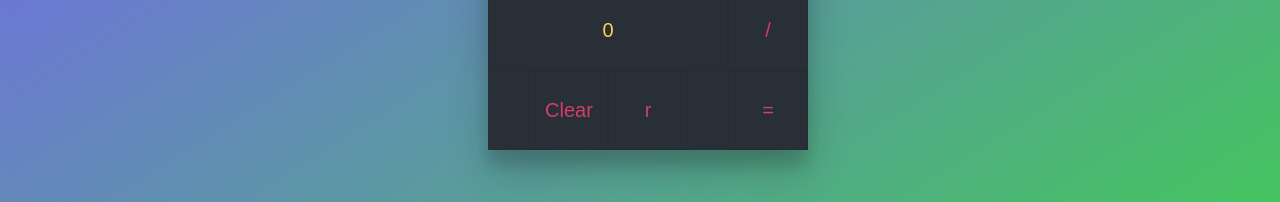
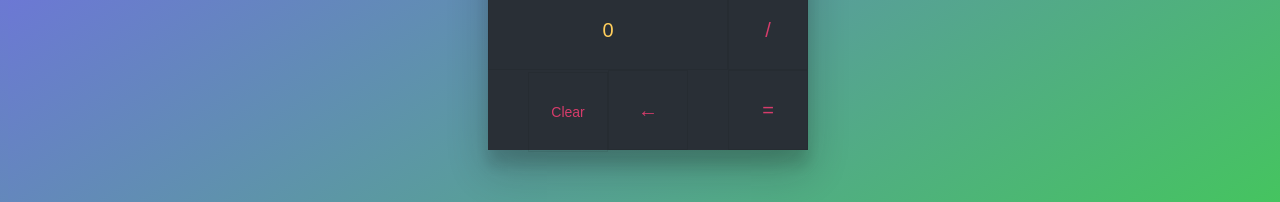
Before and after one commit to Liliaborrazas/calculator, a React (Create React App) app: page / in a window 1280 px wide. Shown: the part 376-578 px from the top of the page. Built offline with nearby package versions, Linux system fonts and the light colour scheme.

Commit message:
componente numbers

```diff
--- a/src/App.js
+++ b/src/App.js
@@ -1,8 +1,9 @@
 import React from 'react';
 import './App.css';
-import Button from './components/Button';
+import Button from './components/button/Button';
 import Functions from './components/Functions';
 import MathOperations from './components/MathOperations';
+import Numbers from './components/Numbers'
 import Result from './components/Result'
 
 const App =()=> {
@@ -11,7 +12,7 @@ const App =()=> {
       <header >
         <main className="react-calculator">Calculadora App
           <Result value={0}/>
-            <div className="numbers">
+            {/* <div className="numbers">
                <Button text={1} handleClick={ text=>{
                   console.log(`estoy dentro del handle ${text}`)
                }}/>
@@ -24,7 +25,8 @@ const App =()=> {
                 <button>8</button>
                 <button>9</button>
                 <button>0</button>
-            </div>
+            </div> */}
+            <Numbers onClickNumbers={number=>{console.log(`hice click en el : ${number}`)}}/>
             <Functions
              onContentClear={clear=>{console.log(`clear :${clear}`)}}
              onDelete={del=>{console.log(`Delete:${del}`)}}/>
--- a/src/components/Functions.js
+++ b/src/components/Functions.js
@@ -1,11 +1,11 @@
 import React from 'react';
-import Button from './Button';
+import Button from './button/Button';
 
 const Functions = ({onContentClear, onDelete}) => {
     return(
     <div className="functions">
-        <Button text={"Clear"} handleClick={onContentClear}/>
-        <Button text={"r"} handleClick={onDelete}/>
+        <Button type={"button-long-text"} text={"Clear"} handleClick={onContentClear}/>
+        <Button text="&larr;" handleClick={onDelete}/>
     </div>
     )
 }
--- a/src/components/MathOperations.js
+++ b/src/components/MathOperations.js
@@ -1,5 +1,5 @@
 import React from 'react';
-import Button from './Button';
+import Button from './button/Button';
 
 
 const MathOperations = ({onClickOperations, onClickEqual}) => {
--- /dev/null
+++ b/src/components/Numbers.js
@@ -0,0 +1,20 @@
+import React from 'react';
+import Button from './button/Button';
+
+const Numbers = ({onClickNumbers}) => {
+    return(
+        <div className="numbers">
+        <Button text={1} handleClick={onClickNumbers}/>
+        <Button text={2} handleClick={onClickNumbers}/>
+        <Button text={3} handleClick={onClickNumbers}/>
+        <Button text={4} handleClick={onClickNumbers}/>
+        <Button text={5} handleClick={onClickNumbers}/>
+        <Button text={6} handleClick={onClickNumbers}/>
+        <Button text={7} handleClick={onClickNumbers}/>
+        <Button text={8} handleClick={onClickNumbers}/>
+        <Button text={9} handleClick={onClickNumbers}/>
+        <Button text={0} handleClick={onClickNumbers}/>
+     </div>
+    )
+}
+export default Numbers;
--- /dev/null
+++ b/src/components/button/Button.css
@@ -0,0 +1,3 @@
+.button-long-text{
+    font-size: 14px;
+}
--- a/src/components/Button.js
+++ b/src/components/button/Button.js
@@ -1,4 +1,5 @@
 import React from 'react';
+import './Button.css'
 
 const Button = ({text, type, handleClick}) =>(
     <button
```
